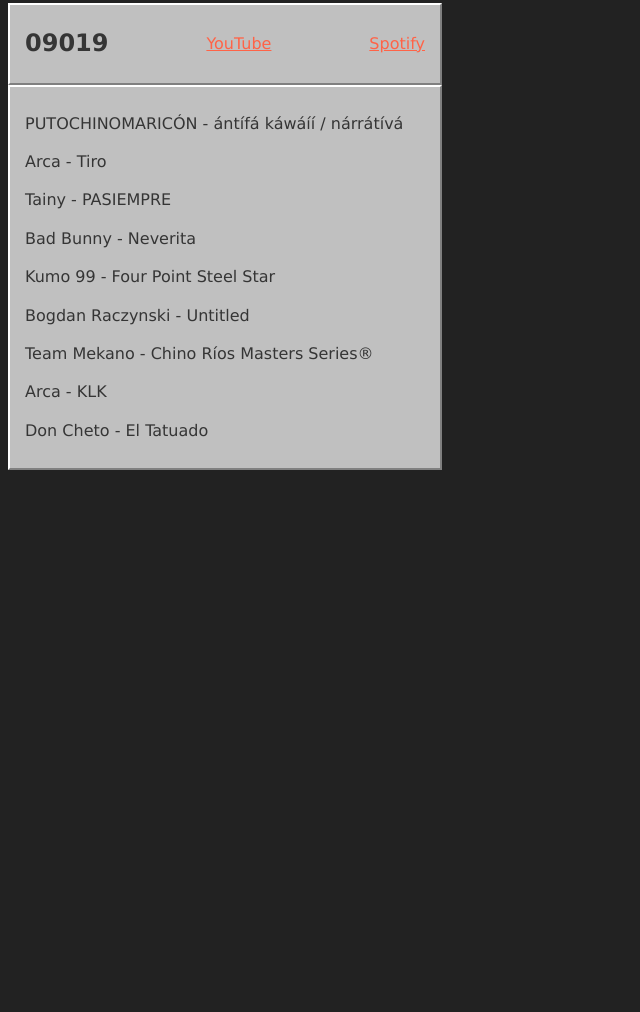
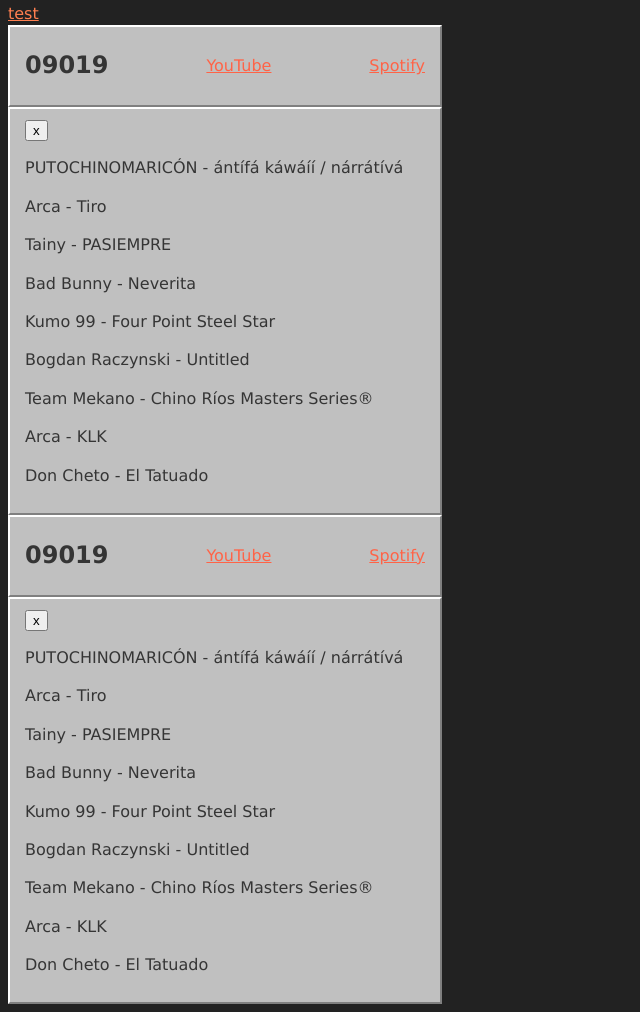
Before and after one commit to nbaulib/no-eng, a plain HTML site: page index.html in a window 1280 px wide. Shown: the part 123-1135 px from the top of the page, without its empty margins (0-640 px from the left). Before the commit the page ends 800 px from the top, so only its background shows below. Drawn offline with Linux system fonts and the light colour scheme; a script that the page names is missing.

Commit message:
box collapse

```diff
--- a/index.html
+++ b/index.html
@@ -15,7 +15,7 @@
 
     <meta property="og:title" content="Nico's Rodeo">
     <meta property="og:type" content="website">
-    <!-- <meta property="og:url" content="https://nico.rodeo/"> -->
+    <meta property="og:url" content="https://www.nico.rodeo/">
     <meta property="og:image" content="">
 
     <meta name="theme-color" media="(prefers-color-scheme: dark)" content="black" />
@@ -27,6 +27,8 @@
 
     <p>alo! my name is nico and i have a show on <a href="https://www.whcsradio.com/" target="_blank">whcsradio.com</a></p>
 
+    <a href="test.html">test</a>
+
     <div>
         <div class="box title">
             <h2>09019</h2>
@@ -35,7 +37,8 @@
         </div>
 
         <div class="box">
-            <!-- <button onclick="self.close()">Close</button> -->
+            <button class="toggleButton">x</button>
+            <div class="content">
                 <p>PUTOCHINOMARICÓN - ántífá káwáíí / nárrátívá</p>
                 <p>Arca - Tiro</p>
                 <p>Tainy - PASIEMPRE</p>
@@ -47,6 +50,31 @@
                 <p>Don Cheto - El Tatuado</p>
             </div>
         </div>
+    </div>
+
+    <div>
+        <div class="box title">
+            <h2>09019</h2>
+            <a href="" target="_blank">YouTube</a>
+            <a href="" target="_blank">Spotify</a>
+        </div>
+
+        <div class="box">
+            <button class="toggleButton">x</button>
+            <div class="content">
+                <p>PUTOCHINOMARICÓN - ántífá káwáíí / nárrátívá</p>
+                <p>Arca - Tiro</p>
+                <p>Tainy - PASIEMPRE</p>
+                <p>Bad Bunny - Neverita</p>
+                <p>Kumo 99 - Four Point Steel Star</p>
+                <p>Bogdan Raczynski - Untitled</p>
+                <p>Team Mekano - Chino Ríos Masters Series®</p>
+                <p>Arca - KLK</p>
+                <p>Don Cheto - El Tatuado</p>
+            </div>
+        </div>
+    </div>
+
     <script src="script.js"></script>
 </body>
 
--- /dev/null
+++ b/script.js
@@ -0,0 +1,34 @@
+// // Get references to the button and the collapsible content
+// const toggleButton = document.getElementById("toggleButton");
+// const collapsibleContent = document.getElementById("content");
+
+// // Add a click event listener to the button
+// toggleButton.addEventListener("click", function() {
+//     // Check the current display property of the content
+//     if (collapsibleContent.style.display === "none") {
+//         // If it's hidden, show it
+//         collapsibleContent.style.display = "block";
+//     } else {
+//         // If it's visible, hide it
+//         collapsibleContent.style.display = "none";
+//     }
+// });
+
+
+// Get references to all buttons and content sections
+const toggleButtons = document.querySelectorAll(".toggleButton");
+const contents = document.querySelectorAll(".content");
+
+// Add click event listeners to each button
+toggleButtons.forEach((button, index) => {
+    button.addEventListener("click", function() {
+        // Toggle the content visibility with each click
+        if (contents[index].style.display === "block" || contents[index].style.display === "") {
+            // If it's visible, hide it
+            contents[index].style.display = "none";
+        } else {
+            // If it's hidden or not set, show it
+            contents[index].style.display = "block";
+        }
+    });
+});
--- a/style.css
+++ b/style.css
@@ -25,7 +25,7 @@ html {
  */
 
 ::selection {
-    background: #a04747;
+    background: #8d8c8c;
     text-shadow: none;
 }
 
```
Lines whose indentation alone changed are shown as unchanged.
